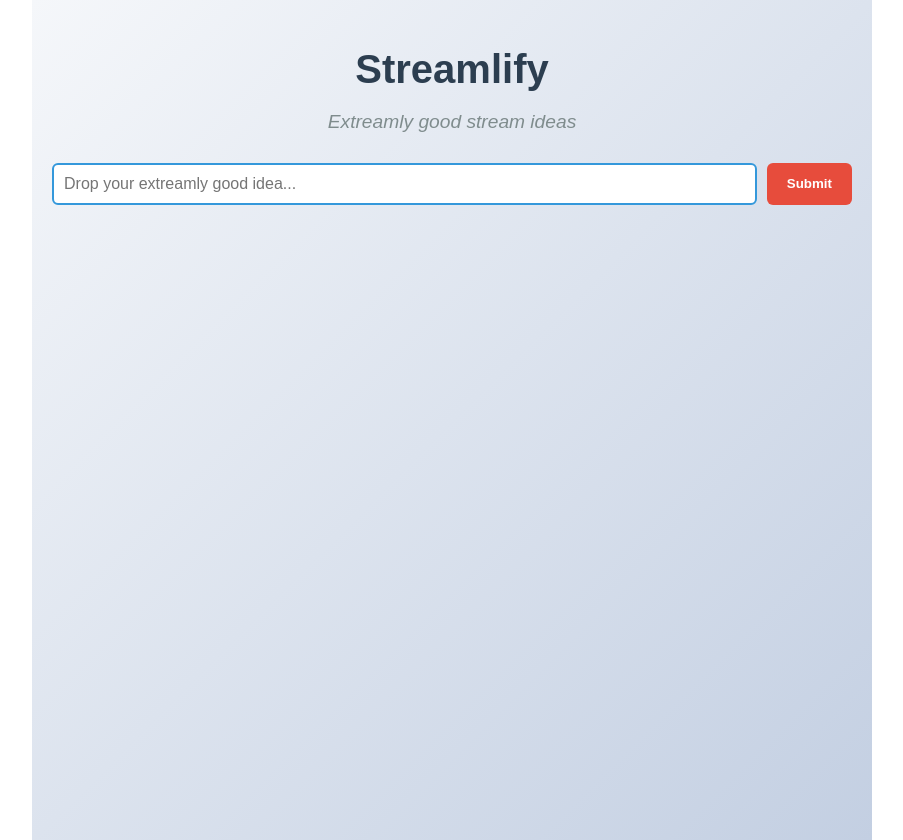
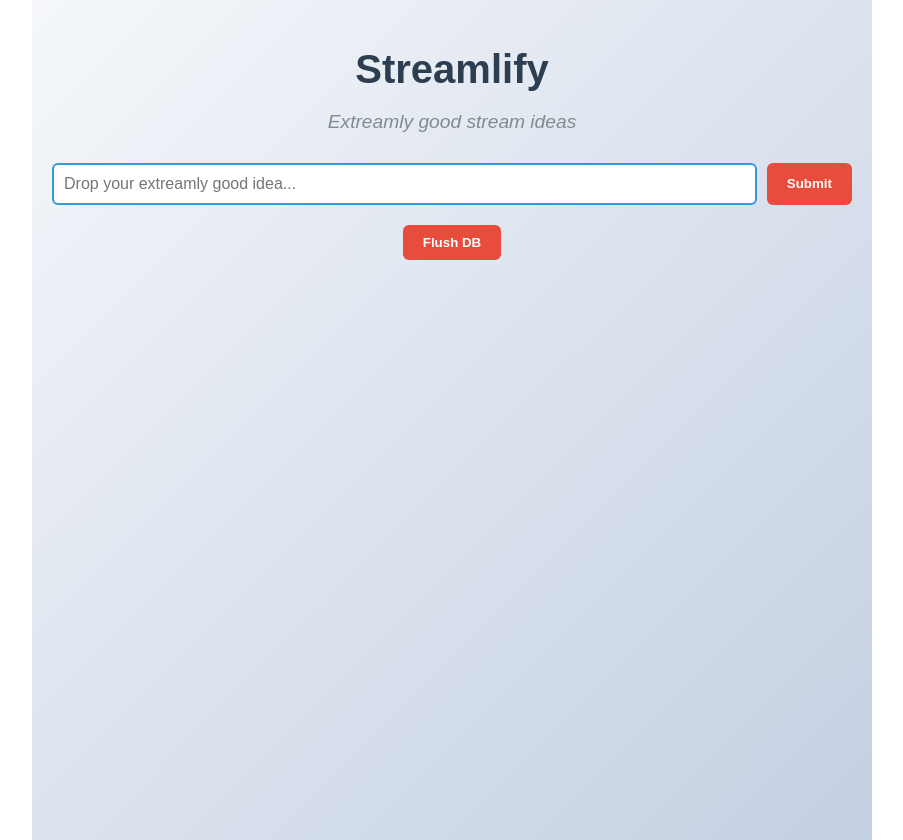
Before and after one commit to FrancescoXX/streamlify, a Next.js app: page / in a window 1280 px wide. Shown: the whole page, without its empty margins (188-1091 px from the left). Built offline with nearby package versions, Linux system fonts and the light colour scheme.

Commit message:
added flush button

```diff
--- /dev/null
+++ b/src/app/api/flush/route.ts
@@ -0,0 +1,8 @@
+// app/api/flush/route.ts
+import { NextRequest, NextResponse } from "next/server";
+import { flushIdeas } from "../../../lib/ideas";
+
+export async function POST(_request: NextRequest) {
+  const updatedIdeas = flushIdeas();
+  return NextResponse.json(updatedIdeas, { status: 200 });
+}
--- a/src/app/api/vote/route.ts
+++ b/src/app/api/vote/route.ts
@@ -1,5 +1,5 @@
 import { NextRequest, NextResponse } from "next/server";
-import { voteIdea } from "../../../lib/ideas"; // Adjusted path
+import { voteIdea } from "../../../lib/ideas";
 
 export async function POST(request: NextRequest) {
   const { id }: { id: number } = await request.json();
--- a/src/app/page.tsx
+++ b/src/app/page.tsx
@@ -45,6 +45,16 @@ export default function Home() {
     setIdeas(updatedIdeas);
   };
 
+  // Add this to flush all ideas
+  const handleFlush = async () => {
+    const response = await fetch("/api/flush", {
+      method: "POST",
+      headers: { "Content-Type": "application/json" },
+    });
+    const updatedIdeas: Idea[] = await response.json();
+    setIdeas(updatedIdeas);
+  };
+
   return (
     <main className="main">
       <h1 className="title">Streamlify</h1>
@@ -64,6 +74,13 @@ export default function Home() {
         </button>
       </form>
 
+      {/* Flush Button */}
+      <div style={{ textAlign: "center", margin: "20px 0" }}>
+        <button onClick={handleFlush} className="button">
+          Flush DB
+        </button>
+      </div>
+
       {/* Ideas List */}
       <ul className="list">
         {ideas
--- a/src/lib/ideas.ts
+++ b/src/lib/ideas.ts
@@ -5,14 +5,16 @@ export interface Idea {
   votes: number;
 }
 
-const ideas: Idea[] = [];
+let ideas: Idea[] = [];
 
 export const getIdeas = (): Idea[] => ideas;
+
 export const addIdea = (text: string): Idea[] => {
   const newIdea = { id: Date.now(), text, votes: 0 };
   ideas.push(newIdea);
   return ideas;
 };
+
 export const voteIdea = (id: number): Idea[] => {
   const idea = ideas.find((i) => i.id === id);
   if (idea) {
@@ -20,3 +22,9 @@ export const voteIdea = (id: number): Idea[] => {
   }
   return ideas;
 };
+
+// Add this to clear all ideas
+export const flushIdeas = (): Idea[] => {
+  ideas = [];
+  return ideas;
+};
```
